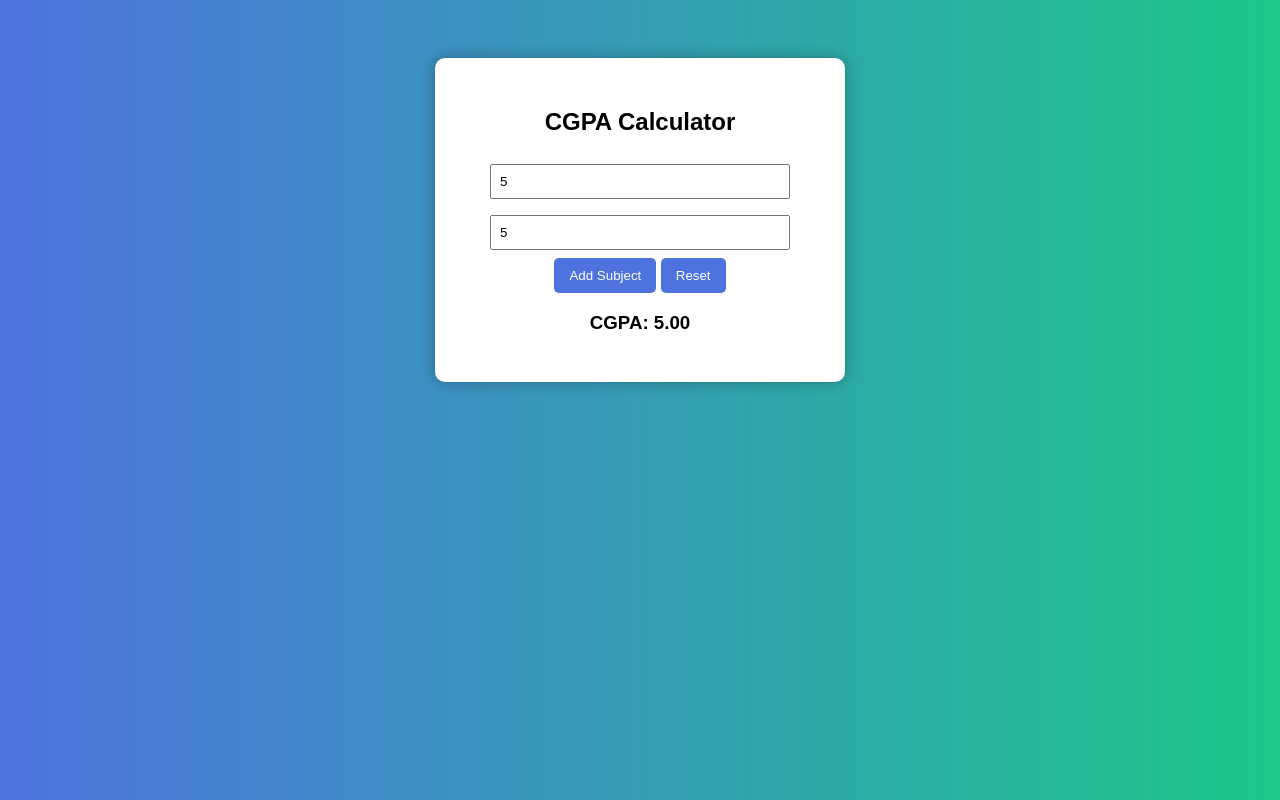
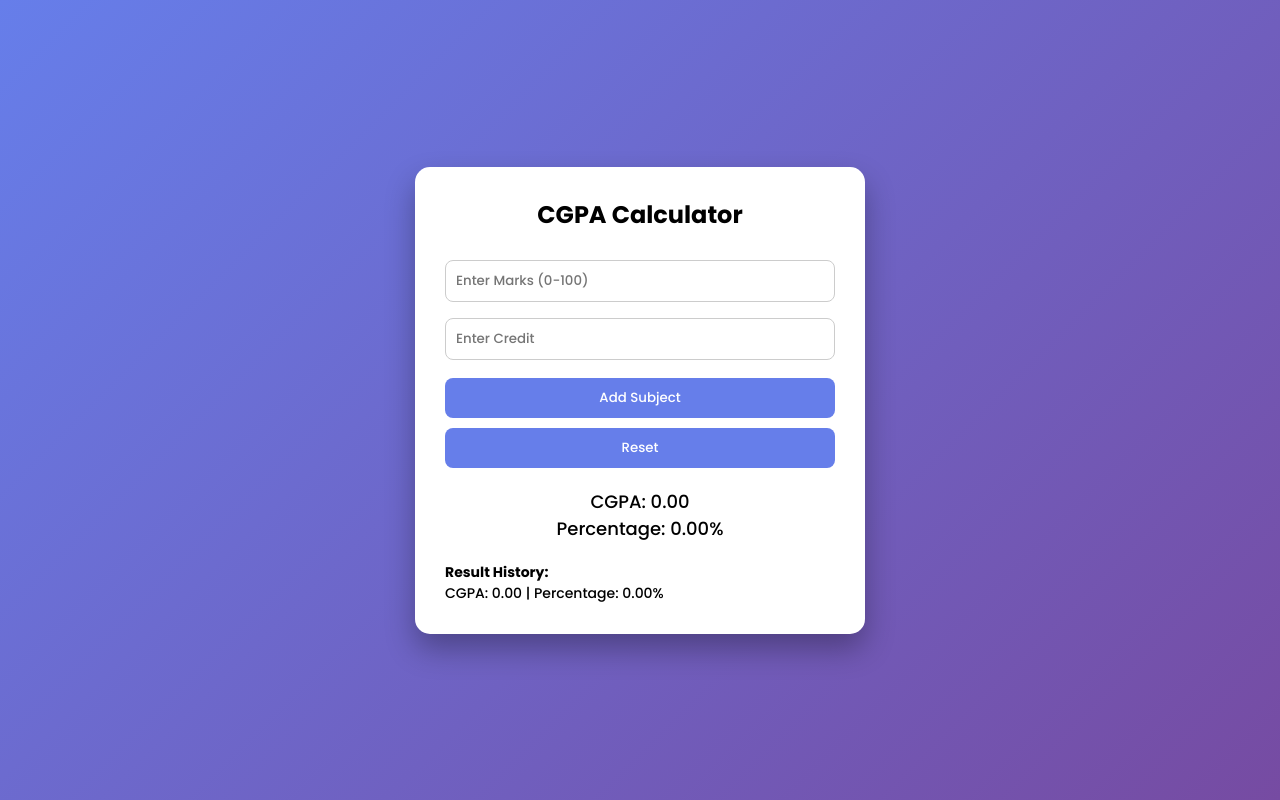
Before and after one commit to Ankita786-code/cgpa-calculator, a plain HTML site: page index.html in a window 1280 px wide. Both pictures are taken after typing "5", "5" into the empty fields and a click on the button "Add Subject". Drawn offline with Linux system fonts and the light colour scheme.

Commit message:
Add files via upload

```diff
--- a/index.html
+++ b/index.html
@@ -1,90 +1,163 @@
 <!DOCTYPE html>
-<html>
+<html lang="en">
 <head>
+<meta charset="UTF-8">
+<meta name="viewport" content="width=device-width, initial-scale=1.0">
 <title>CGPA Calculator</title>
+
+<link href="https://fonts.googleapis.com/css2?family=Poppins:wght@300;500;700&display=swap" rel="stylesheet">
+
 <style>
-        body {
-            font-family: Arial, sans-serif;
-            background: linear-gradient(to right, #4e73df, #1cc88a);
-            text-align: center;
-            padding: 50px;
-            color: white;
+*{
+  margin:0;
+  padding:0;
+  box-sizing:border-box;
+  font-family:'Poppins',sans-serif;
 }
 
-        .container {
-            background: white;
-            color: black;
-            padding: 30px;
-            border-radius: 10px;
-            width: 350px;
-            margin: auto;
-            box-shadow: 0 0 15px rgba(0,0,0,0.3);
+body{
+  background:linear-gradient(135deg,#667eea,#764ba2);
+  display:flex;
+  justify-content:center;
+  align-items:center;
+  min-height:100vh;
 }
 
-        input {
-            width: 80%;
-            padding: 8px;
-            margin: 8px;
+.container{
+  background:#fff;
+  padding:30px;
+  width:95%;
+  max-width:450px;
+  border-radius:15px;
+  box-shadow:0 15px 30px rgba(0,0,0,0.3);
 }
 
-        button {
-            padding: 10px 15px;
-            background: #4e73df;
-            color: white;
-            border: none;
-            cursor: pointer;
-            border-radius: 5px;
+h2{
+  text-align:center;
+  margin-bottom:20px;
 }
 
-        button:hover {
-            background: #2e59d9;
+input{
+  width:100%;
+  padding:10px;
+  margin:8px 0;
+  border-radius:8px;
+  border:1px solid #ccc;
 }
 
-        h2 {
-            margin-bottom: 20px;
+button{
+  width:100%;
+  padding:10px;
+  margin-top:10px;
+  border:none;
+  border-radius:8px;
+  background:#667eea;
+  color:white;
+  cursor:pointer;
+  transition:0.3s;
+}
+
+button:hover{
+  background:#764ba2;
+  transform:scale(1.05);
+}
+
+.result{
+  margin-top:20px;
+  text-align:center;
+  font-size:18px;
+  font-weight:500;
+}
+
+.history{
+  margin-top:20px;
+  max-height:120px;
+  overflow-y:auto;
+  font-size:14px;
 }
 </style>
 </head>
+
 <body>
 
 <div class="container">
 <h2>CGPA Calculator</h2>
 
-        <input type="number" id="credit" placeholder="Enter Credit"><br>
-        <input type="number" id="grade" placeholder="Enter Grade Point"><br>
+<input type="number" id="marks" placeholder="Enter Marks (0-100)">
+<input type="number" id="credit" placeholder="Enter Credit">
 
 <button onclick="addSubject()">Add Subject</button>
 <button onclick="resetData()">Reset</button>
 
-        <h3 id="result">CGPA: 0.00</h3>
+<div class="result">
+<p id="cgpa">CGPA: 0.00</p>
+<p id="percentage">Percentage: 0%</p>
+</div>
+
+<div class="history">
+<h4>Result History:</h4>
+<ul id="historyList"></ul>
+</div>
+
 </div>
 
 <script>
+
 let totalPoints = 0;
 let totalCredits = 0;
 
-function addSubject() {
+function getGradePoint(marks){
+  if(marks>=90) return 10;   // O
+  else if(marks>=80) return 9;  // E
+  else if(marks>=70) return 8;  // A
+  else if(marks>=60) return 7;  // B
+  else if(marks>=50) return 6;  // C
+  else if(marks>=40) return 5;  // D
+  else return 0;
+}
+
+function addSubject(){
+
+  let marks = parseFloat(document.getElementById("marks").value);
   let credit = parseFloat(document.getElementById("credit").value);
-    let grade = parseFloat(document.getElementById("grade").value);
 
-    if(isNaN(credit) || isNaN(grade)) {
-        alert("Please enter valid numbers!");
+  if(isNaN(marks) || marks<0 || marks>100 || isNaN(credit) || credit<=0){
+    alert("Enter valid marks and credit");
     return;
   }
 
-    totalPoints += credit * grade;
+  let gradePoint = getGradePoint(marks);
+
+  totalPoints += gradePoint * credit;
   totalCredits += credit;
 
-    let cgpa = totalPoints / totalCredits;
-    document.getElementById("result").innerHTML =
-        "CGPA: " + cgpa.toFixed(2);
+  let cgpa = (totalPoints / totalCredits).toFixed(2);
+  let percentage = (cgpa * 9.5).toFixed(2);
+
+  document.getElementById("cgpa").innerText = "CGPA: " + cgpa;
+  document.getElementById("percentage").innerText = "Percentage: " + percentage + "%";
+
+  saveHistory(cgpa, percentage);
+
+  document.getElementById("marks").value = "";
+  document.getElementById("credit").value = "";
 }
 
-function resetData() {
+function resetData(){
   totalPoints = 0;
   totalCredits = 0;
-    document.getElementById("result").innerHTML = "CGPA: 0.00";
+  document.getElementById("cgpa").innerText = "CGPA: 0.00";
+  document.getElementById("percentage").innerText = "Percentage: 0%";
+  document.getElementById("historyList").innerHTML="";
 }
+
+function saveHistory(cgpa,percentage){
+  let historyList=document.getElementById("historyList");
+  let li=document.createElement("li");
+  li.innerText="CGPA: "+cgpa+" | Percentage: "+percentage+"%";
+  historyList.appendChild(li);
+}
+
 </script>
 
 </body>
```
Lines whose indentation alone changed are shown as unchanged.
